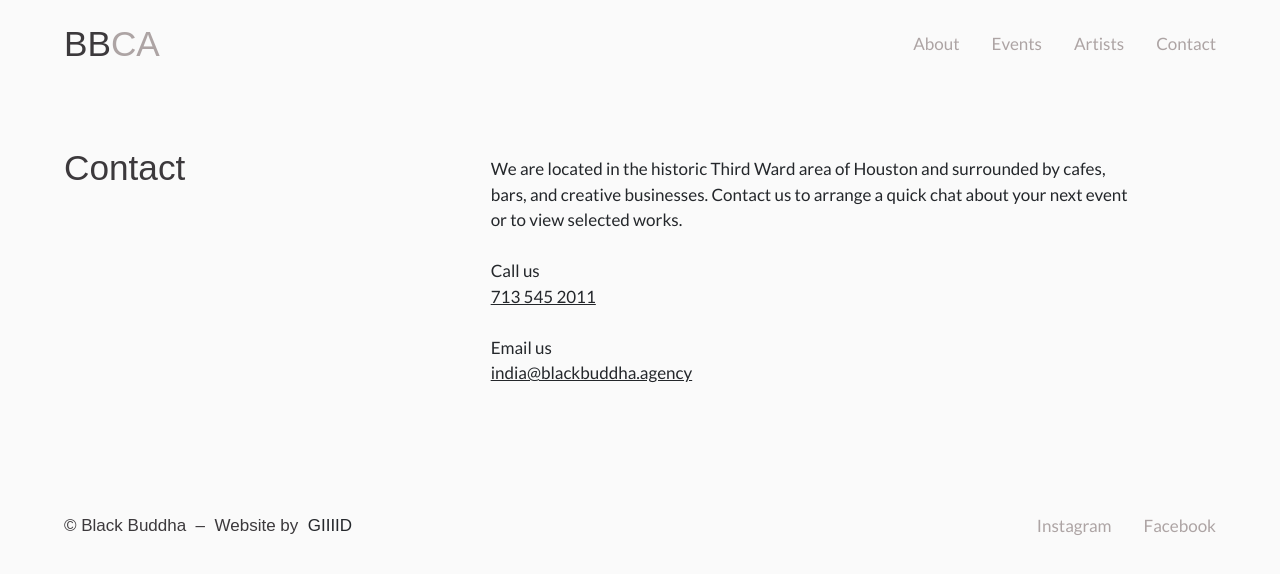
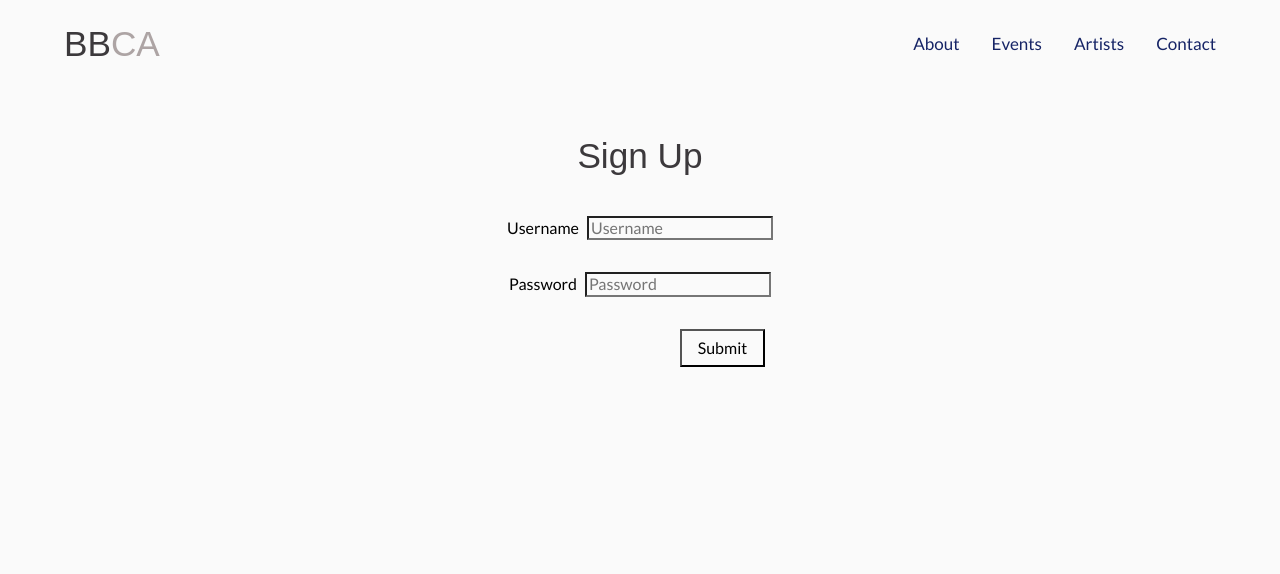
Before and after one commit to black-buddha-creative-agency/bbca-v1, a React (Create React App) app: page /signup in a window 1280 px wide. Shown: the top 574 px of the page. Built offline with nearby package versions, Linux system fonts and the light colour scheme; a web font is replaced by a local one.

Commit message:
Sign Up form available

```diff
--- a/package.json
+++ b/package.json
@@ -3,6 +3,7 @@
   "version": "0.1.0",
   "private": true,
   "dependencies": {
+    "axios": "^0.19.0",
     "react": "^16.8.6",
     "react-dom": "^16.8.6",
     "react-router-dom": "^5.0.1",
--- a/src/App.js
+++ b/src/App.js
@@ -4,17 +4,18 @@ import Layout from './components/Layout/index'
 import HomePage from './pages/HomePage'
 import EventsPage from './pages/EventsPage'
 import ArtistsPage from './pages/ArtistsPage'
+import SignUpPage from './pages/SignUpPage'
 
 class App extends Component {
   state = {}
   render() {
     return (
       <Router>
-        <Layout>
-          <Route exact path="/" render={() => <HomePage />} />
-          <Route exact path="/events" render={() => <EventsPage />} />
-          <Route exact path="/artists" render={() => <ArtistsPage />} />
-        </Layout>
+        <Route exact path="/" render={() => <HomePage />} />
+        <Route exact path="/events" render={() => <EventsPage />} />
+        <Route exact path="/artists" render={() => <ArtistsPage />} />
+
+        <Route exact path="/signup" component={SignUpPage} />
       </Router>
     )
   }
--- a/src/components/Hero/index.jsx
+++ b/src/components/Hero/index.jsx
@@ -9,9 +9,12 @@ const Hero = () => {
         <div className="section-container--hero">
           <div className="grid-layout grid-container--hero">
             <div className="grid-block--hero grid-span">
-              <h1 className="text-h1">
-                An agency fostering engagement, education and investment in
-                creative arts
+              <h1 className="text-h1 text-accent--2 ">
+                An agency fostering{' '}
+                <span className="text-accent--2">engagement, </span>
+                <span className="text-accent--2">education</span> and{' '}
+                <span className="text-accent--2"> investment </span>
+                in creative arts
               </h1>
             </div>
           </div>
--- a/src/index.css
+++ b/src/index.css
@@ -205,16 +205,16 @@ i {
   background: transparent;
 }
 a {
-  color: #ada4a4;
+  color: #162466;
   text-decoration: none;
 }
 a:hover {
   transition: all 0.2s ease;
-  color: #7c6f6f;
+  color: #080e2b;
 }
 .active {
   transition: all 0.2s ease;
-  color: #7c6f6f;
+  color: #080e2b;
   font-weight: 900 !important;
 }
 
@@ -622,11 +622,11 @@ img {
   display: flex;
 }
 .event-list--item:hover {
-  border-top: #7c6f6f 1px solid;
+  border-top: #162466 1px solid;
 }
 .event-list--item:hover p,
 .open {
-  color: #7c6f6f;
+  color: #162466;
 }
 .event-collectionList--wrapper {
   margin-top: 32px;
@@ -741,7 +741,10 @@ img {
 .section-container.footer-bottom {
   padding-bottom: 72px;
 }
-
+.check {
+  padding-left: 8rem;
+  padding-right: 8rem;
+}
 /*------------------------------------*\
     # Hero
 \*------------------------------------*/
@@ -1305,4 +1308,8 @@ img {
   color: #ada4a4;
 }
 
+.text-accent--2 {
+  color: #162466;
+}
+
 /*# sourceMappingURL=index.css.map */
--- a/src/pages/ArtistsPage/index.jsx
+++ b/src/pages/ArtistsPage/index.jsx
@@ -1,9 +1,11 @@
 import React from 'react'
 import Section from '../../components/Layout/Section'
 import ArtistList from '../../components/ArtistList'
+import Layout from '../../components/Layout/'
 
 const ArtistPage = () => {
   return (
+    <Layout>
       <Section>
         <div className="section-container">
           <article className="grid-layout grid-container--content">
@@ -16,6 +18,7 @@ const ArtistPage = () => {
           </article>
         </div>
       </Section>
+    </Layout>
   )
 }
 
--- a/src/pages/EventsPage/index.jsx
+++ b/src/pages/EventsPage/index.jsx
@@ -1,9 +1,11 @@
 import React from 'react'
 import Section from '../../components/Layout/Section'
 import EventList from '../../components/EventList'
+import Layout from '../../components/Layout/'
 
 const EventPage = () => {
   return (
+    <Layout>
       <Section>
         <div className="section-container">
           <article className="grid-layout grid-container--content">
@@ -24,6 +26,7 @@ const EventPage = () => {
           </div>
         </div>
       </Section>
+    </Layout>
   )
 }
 
--- a/src/pages/HomePage/index.jsx
+++ b/src/pages/HomePage/index.jsx
@@ -2,10 +2,11 @@ import React from 'react'
 import Hero from '../../components/Hero'
 import About from '../../components/About'
 import Services from '../../components/Services'
+import Layout from '../../components/Layout/'
 
 const HomePage = () => {
   return (
-    <>
+    <Layout>
       <Hero
         text={
           'An agency fostering engagement, education and investment in creative arts'
@@ -14,7 +15,7 @@ const HomePage = () => {
       />
       <About />
       <Services />
-    </>
+    </Layout>
   )
 }
 
--- /dev/null
+++ b/src/pages/SignUpPage/index.jsx
@@ -0,0 +1,86 @@
+import React, { Component } from 'react'
+import axios from 'axios'
+
+import Section from '../../components/Layout/Section'
+import Header from '../../components/Layout/Header'
+
+class SignUpPage extends Component {
+  state = {
+    username: '',
+    password: '',
+    confirmPassword: ''
+  }
+
+  handleChange = event => {
+    this.setState({
+      [event.target.name]: event.target.value
+    })
+  }
+
+  handleSubmit = event => {
+    console.log('signup handleSubmit, username ')
+    console.log(this.state.username)
+    event.preventDefault()
+
+    //Server request
+    axios.post('/user', {
+      username: this.state.username,
+      password: this.state.password
+    })
+    .then(response => {
+        console.log(response)
+        if (!response.data.errmsg) {
+            console.log('signup success!')
+        }
+    })
+  }
+
+  render() {
+    return (
+      <>
+        <Header />
+        <Section>
+          <div className="mt6 tc flex flex-column check">
+            <h1 className="pa3 text-h2 tc">Sign Up</h1>
+            <form className="w-100" action="" autoComplete="off">
+              <div className="ma4 input">
+                <label className="mr2" htmlFor="username">
+                  Username
+                </label>
+                <input
+                  id="username"
+                  placeholder="Username"
+                  name="username"
+                  type="text"
+                  value={this.state.username}
+                  onChange={this.handleChange}
+                />
+              </div>
+              <div className="ma4 input">
+                <label className="mr2" htmlFor="username">
+                  Password
+                </label>
+                <input
+                  id="password"
+                  placeholder="Password"
+                  name="password"
+                  type="password"
+                  value={this.state.password}
+                  onChange={this.handleChange}
+                />
+              </div>
+              <div className="flex flex-">
+                <div className="w-50"></div>
+                <div className="w-50">
+                  <input className="ph3 pv2" type="button" value="Submit" />
+                </div>
+              </div>
+            </form>
+          </div>
+        </Section>
+      </>
+    )
+  }
+}
+
+export default SignUpPage
```
Also changed, not shown: 1 other file (tests, documents, lock files or other folders). Lines whose indentation alone changed are shown as unchanged.
